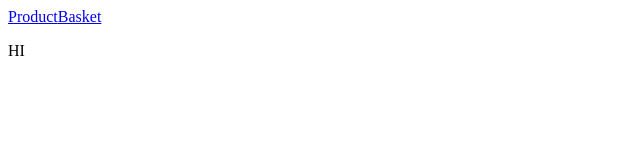
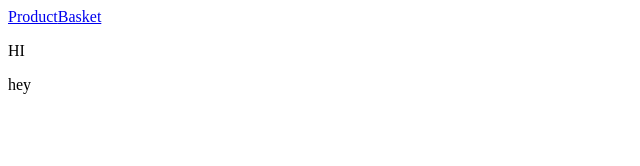
Before and after one commit to achugs/Shopping, a React (Create React App) app: page / in a window 1280 px wide. Shown: the top 166 px of the page, without its empty margins (0-640 px from the left). Built offline with nearby package versions, Linux system fonts and the light colour scheme.

Commit message:
Basket file created

```diff
--- a/src/App.js
+++ b/src/App.js
@@ -2,6 +2,7 @@ import React from "react";
 import NavBar from "./components/NavBar";
 import { BrowserRouter as Router } from "react-router-dom";
 import Product from "./components/Product";
+import Basket from "./components/Basket";
 import "./App.css";
 
 function App() {
@@ -10,6 +11,7 @@ function App() {
       <Router>
         <NavBar />
         <Product path="/" exact />
+        <Basket path="/basket" />
       </Router>
     </div>
   );
--- /dev/null
+++ b/src/components/Basket.js
@@ -0,0 +1,11 @@
+import React from "react";
+
+const Basket = () => {
+  return (
+    <div>
+      <p>hey</p>
+    </div>
+  );
+};
+
+export default Basket;
```
